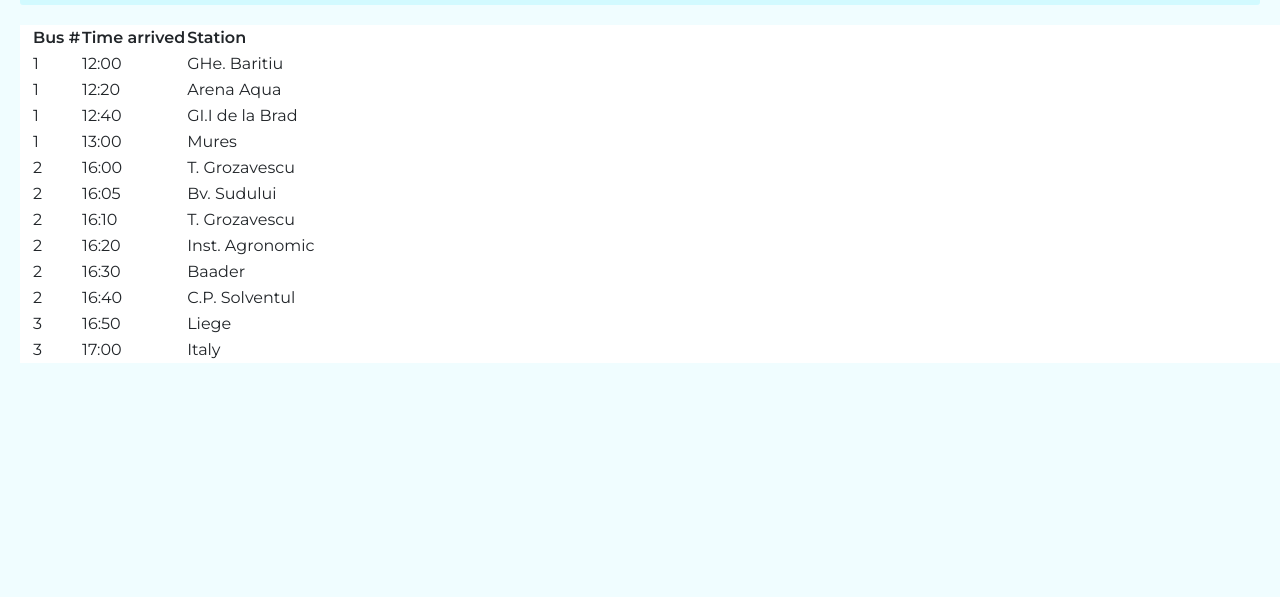
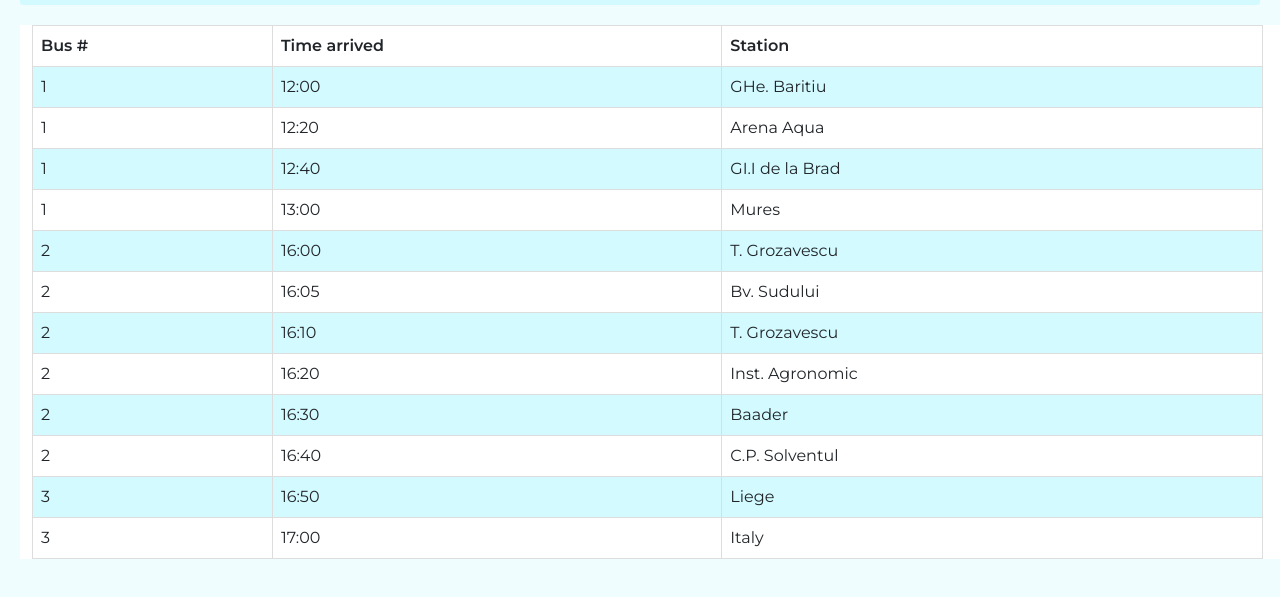
Before and after one commit to Pcarioca/Get-Moving, a plain HTML site: page timetable.html in a window 1280 px wide. Shown: the part 111-708 px from the top of the page. Drawn offline with Linux system fonts and the light colour scheme.

Commit message:
fixed table

```diff
--- a/index.css
+++ b/index.css
@@ -99,3 +99,17 @@ a{
     margin-left:89%;
     margin-top:-55%;
 }
+table {
+    border-collapse: collapse;
+    width: 98%;
+  }
+
+  td, th {
+    border: 1px solid #dddddd;
+    text-align: left;
+    padding: 8px;
+  }
+
+  tr:nth-child(even) {
+    background-color: #D2FAFF;
+  }
```
